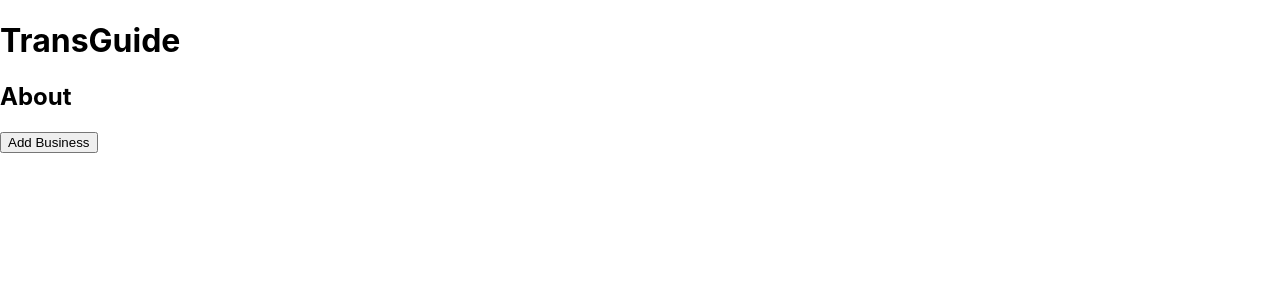
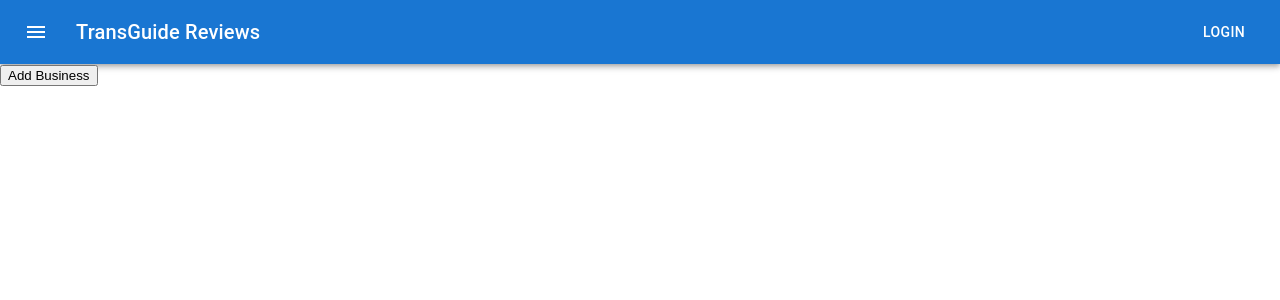
Before and after one commit to DaniS91/Capstone-Project, a React (Create React App) app: page / in a window 1280 px wide. Shown: the top 300 px of the page. Built offline with nearby package versions, Linux system fonts and the light colour scheme.

Commit message:
install created compilation errors: uninstall not working

```diff
--- a/src/components/Header.js
+++ b/src/components/Header.js
@@ -1,11 +1,34 @@
 import React from "react";
+import AppBar from '@mui/material/AppBar';
+import Box from '@mui/material/Box';
+import Toolbar from '@mui/material/Toolbar';
+import Typography from '@mui/material/Typography';
+import Button from '@mui/material/Button';
+import IconButton from '@mui/material/IconButton';
+import MenuIcon from '@mui/icons-material/Menu';
+
 
 function Header(){
   return (
-    <header>
-      <h1>TransGuide</h1>
-      <h2>About</h2>
-    </header>
+    <Box sx={{ flexGrow: 1 }}>
+      <AppBar position="static">
+        <Toolbar>
+          <IconButton
+            size="large"
+            edge="start"
+            color="inherit"
+            aria-label="menu"
+            sx={{ mr: 2 }}
+          >
+            <MenuIcon />
+          </IconButton>
+          <Typography variant="h6" component="div" sx={{ flexGrow: 1 }}>
+            TransGuide Reviews
+          </Typography>
+          <Button color="inherit">Login</Button>
+        </Toolbar>
+      </AppBar>
+    </Box>
   );
 }
 
```
